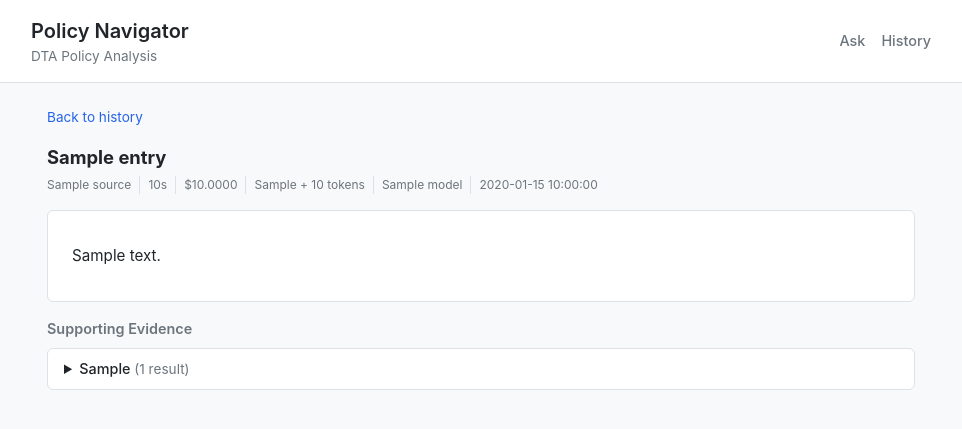
After one commit to klmn800/regulatory-knowledgebase, a FastAPI app: template ui/templates/history_detail.html in a window 1280 px wide. The commit adds this page. Shown: the top 429 px of the page, without its empty margins (159-1121 px from the left). Run offline with FastAPI, Linux system fonts and the light colour scheme; the template is opened without the code that fills it: most values are stand-ins (such as "Sample title", 1, 10 or a date in 2020); parts of the project's set-up code (start-up, migrations or seed data) failed here and were passed over.

Commit message:
Add search history, copy-to-clipboard, and nav header
Phase 4 — Search History:
- ui/history.py: SQLite persistence (data/search_history.db)
- Every synthesis result auto-saved with question, sources, answer,
  evidence summary, tokens, cost, duration
- /history page with full table (clickable rows)
- /history/{id} detail page with full answer + evidence
- Nav header with Ask/History links

Phase 5 — Export + Polish:
- Copy answer to clipboard button on answer card
- Ctrl+Enter keyboard shortcut to submit
- app.js for client-side interactions
- History table, detail page, sidebar styling
- Deep analysis badge on history entries

Co-Authored-By: Claude Opus 4.6 (1M context) <noreply@anthropic.com>

```diff
--- a/ui/app.py
+++ b/ui/app.py
@@ -24,14 +24,16 @@ from fastapi.staticfiles import StaticFiles
 from fastapi.templating import Jinja2Templates
 
 from ui.search import SOURCES, DEFAULT_SOURCE, init_clients, do_search
+from ui.history import init_db, save_search, get_recent, get_by_id
 from agents.synthesis import run_synthesis
 
 
 @asynccontextmanager
 async def lifespan(app: FastAPI):
-    """Initialize search clients on startup."""
+    """Initialize search clients and database on startup."""
     print("Initializing search clients...")
     init_clients()
+    init_db()
     print(f"Ready — {len(SOURCES)} sources loaded.")
     yield
 
@@ -93,6 +95,16 @@ async def ask(
         deep=deep,
     )
 
+    # Save to history
+    await asyncio.to_thread(
+        save_search,
+        question=question,
+        sources=sources,
+        program_filter=program_filter,
+        deep=deep,
+        result=result,
+    )
+
     return templates.TemplateResponse(
         request,
         "partials/answer.html",
@@ -103,6 +115,43 @@ async def ask(
         },
     )
 
+
+# ============================================================
+# HISTORY
+# ============================================================
+
+@app.get("/history", response_class=HTMLResponse)
+async def history_page(request: Request):
+    """Full history page."""
+    searches = await asyncio.to_thread(get_recent, 50)
+    return templates.TemplateResponse(
+        request, "history.html", {"searches": searches}
+    )
+
+
+@app.get("/history/recent", response_class=HTMLResponse)
+async def history_recent(request: Request):
+    """Recent searches partial for sidebar."""
+    searches = await asyncio.to_thread(get_recent, 10)
+    return templates.TemplateResponse(
+        request, "partials/history_list.html", {"searches": searches}
+    )
+
+
+@app.get("/history/{search_id}", response_class=HTMLResponse)
+async def history_detail(request: Request, search_id: int):
+    """View a past search result."""
+    entry = await asyncio.to_thread(get_by_id, search_id)
+    if not entry:
+        return HTMLResponse("<p>Search not found.</p>", status_code=404)
+    return templates.TemplateResponse(
+        request, "history_detail.html", {"entry": entry}
+    )
+
+
+# ============================================================
+# RAW SEARCH (power users)
+# ============================================================
 
 @app.post("/search", response_class=HTMLResponse)
 async def search(
--- /dev/null
+++ b/ui/static/app.js
@@ -0,0 +1,26 @@
+/* Policy Navigator — minimal client-side JS */
+
+/* Copy answer text to clipboard */
+function copyAnswer() {
+    var body = document.querySelector('.answer-body');
+    if (!body) return;
+    navigator.clipboard.writeText(body.innerText).then(function() {
+        var btn = document.querySelector('.copy-btn');
+        if (btn) {
+            var orig = btn.textContent;
+            btn.textContent = 'Copied!';
+            setTimeout(function() { btn.textContent = orig; }, 1500);
+        }
+    });
+}
+
+/* Ctrl+Enter to submit */
+document.addEventListener('keydown', function(e) {
+    if ((e.ctrlKey || e.metaKey) && e.key === 'Enter') {
+        var form = document.querySelector('.ask-form');
+        if (form) {
+            form.dispatchEvent(new Event('submit', { bubbles: true, cancelable: true }));
+            htmx.trigger(form, 'submit');
+        }
+    }
+});
--- a/ui/static/style.css
+++ b/ui/static/style.css
@@ -47,6 +47,14 @@ header {
     padding: 1rem 2rem;
 }
 
+.header-row {
+    display: flex;
+    justify-content: space-between;
+    align-items: center;
+    max-width: var(--max-width);
+    margin: 0 auto;
+}
+
 header h1 {
     font-size: 1.25rem;
     font-weight: 600;
@@ -55,6 +63,22 @@ header h1 {
 header .subtitle {
     font-size: 0.85rem;
     color: var(--color-text-muted);
+}
+
+header nav {
+    display: flex;
+    gap: 1rem;
+}
+
+header nav a {
+    font-size: 0.9rem;
+    color: var(--color-text-muted);
+    text-decoration: none;
+    font-weight: 500;
+}
+
+header nav a:hover {
+    color: var(--color-primary);
 }
 
 main {
@@ -275,6 +299,22 @@ main {
     color: var(--color-text-muted);
 }
 
+.copy-btn {
+    background: none;
+    border: 1px solid var(--color-border);
+    border-radius: 4px;
+    padding: 0.1rem 0.5rem;
+    font-size: 0.75rem;
+    color: var(--color-text-muted);
+    cursor: pointer;
+    margin-left: auto;
+}
+
+.copy-btn:hover {
+    border-color: var(--color-primary);
+    color: var(--color-primary);
+}
+
 /* Evidence section */
 .evidence-section {
     margin-top: 0.5rem;
@@ -408,3 +448,137 @@ main {
 .no-results p {
     font-size: 0.95rem;
 }
+
+/* History */
+.history-page-header {
+    display: flex;
+    justify-content: space-between;
+    align-items: center;
+    margin-bottom: 1rem;
+}
+
+.history-page-header h2 {
+    font-size: 1.1rem;
+}
+
+.back-link {
+    font-size: 0.85rem;
+    color: var(--color-primary);
+    text-decoration: none;
+}
+
+.back-link:hover {
+    text-decoration: underline;
+}
+
+.history-table {
+    width: 100%;
+    border-collapse: collapse;
+    font-size: 0.85rem;
+}
+
+.history-table th {
+    text-align: left;
+    padding: 0.5rem 0.75rem;
+    border-bottom: 2px solid var(--color-border);
+    color: var(--color-text-muted);
+    font-weight: 600;
+    font-size: 0.8rem;
+}
+
+.history-table td {
+    padding: 0.5rem 0.75rem;
+    border-bottom: 1px solid var(--color-border);
+}
+
+.history-row {
+    cursor: pointer;
+}
+
+.history-row:hover {
+    background: var(--color-bg);
+}
+
+.history-q {
+    max-width: 400px;
+}
+
+.deep-badge {
+    display: inline-block;
+    font-size: 0.65rem;
+    font-weight: 600;
+    text-transform: uppercase;
+    padding: 0.1rem 0.35rem;
+    border-radius: 3px;
+    background: var(--color-primary);
+    color: white;
+    margin-left: 0.3rem;
+    vertical-align: middle;
+}
+
+.history-empty {
+    text-align: center;
+    padding: 2rem;
+    color: var(--color-text-muted);
+}
+
+.history-empty a {
+    color: var(--color-primary);
+}
+
+/* History sidebar */
+.history-list {
+    display: flex;
+    flex-direction: column;
+    gap: 0.25rem;
+}
+
+.history-item {
+    display: block;
+    padding: 0.4rem 0.6rem;
+    border-radius: 4px;
+    text-decoration: none;
+    color: var(--color-text);
+}
+
+.history-item:hover {
+    background: var(--color-bg);
+}
+
+.history-question {
+    display: block;
+    font-size: 0.85rem;
+    font-weight: 500;
+}
+
+.history-meta {
+    font-size: 0.7rem;
+    color: var(--color-text-muted);
+}
+
+/* History detail */
+.detail-question {
+    margin-bottom: 1rem;
+}
+
+.detail-question h2 {
+    font-size: 1.15rem;
+    margin-bottom: 0.3rem;
+}
+
+.detail-meta {
+    display: flex;
+    flex-wrap: wrap;
+    gap: 0.5rem;
+    font-size: 0.75rem;
+    color: var(--color-text-muted);
+}
+
+.detail-meta span {
+    padding-right: 0.5rem;
+    border-right: 1px solid var(--color-border);
+}
+
+.detail-meta span:last-child {
+    border-right: none;
+}
--- a/ui/templates/base.html
+++ b/ui/templates/base.html
@@ -6,11 +6,20 @@
     <title>Policy Navigator</title>
     <link rel="stylesheet" href="/static/style.css">
     <script src="https://unpkg.com/htmx.org@2.0.4"></script>
+    <script src="/static/app.js" defer></script>
 </head>
 <body>
     <header>
-        <h1>Policy Navigator</h1>
-        <p class="subtitle">DTA Policy Analysis</p>
+        <div class="header-row">
+            <div>
+                <h1>Policy Navigator</h1>
+                <p class="subtitle">DTA Policy Analysis</p>
+            </div>
+            <nav>
+                <a href="/">Ask</a>
+                <a href="/history">History</a>
+            </nav>
+        </div>
     </header>
     <main>
         {% block content %}{% endblock %}
--- /dev/null
+++ b/ui/templates/history_detail.html
@@ -0,0 +1,63 @@
+{% extends "base.html" %}
+
+{% block content %}
+<div class="history-detail">
+    <div class="history-page-header">
+        <a href="/history" class="back-link">Back to history</a>
+    </div>
+
+    <div class="detail-question">
+        <h2>{{ entry.question }}</h2>
+        <div class="detail-meta">
+            <span>{{ entry.sources|join(', ') }}</span>
+            {% if entry.deep %}<span class="deep-badge">deep</span>{% endif %}
+            <span>{{ entry.duration_seconds|round(1) }}s</span>
+            <span>${{ '%.4f'|format(entry.cost) }}</span>
+            <span>{{ entry.input_tokens }} + {{ entry.output_tokens }} tokens</span>
+            <span>{{ entry.model }}</span>
+            <span>{{ entry.created_at }}</span>
+        </div>
+    </div>
+
+    <div class="answer-card">
+        <div class="answer-body">
+            {{ entry.answer | markdown | safe }}
+        </div>
+    </div>
+
+    {% if entry.evidence %}
+    <div class="evidence-section">
+        <h3 class="evidence-header">Supporting Evidence</h3>
+        {% for source_key, results_list in entry.evidence.items() %}
+        {% if results_list %}
+        <details class="evidence-source">
+            <summary>
+                {{ SOURCES[source_key].label if source_key in SOURCES else source_key }}
+                <span class="evidence-count">({{ results_list|length }} result{{ 's' if results_list|length != 1 }})</span>
+            </summary>
+            <div class="evidence-results">
+                {% for r in results_list %}
+                {% set meta = r.metadata %}
+                {% set score_pct = (r.score * 100)|round|int %}
+                <div class="result-card compact">
+                    <div class="result-header">
+                        <span class="result-score">{{ score_pct }}%</span>
+                        {% if source_key == "olg" %}
+                            <span class="result-context">{{ meta.get("breadcrumb", "") }}</span>
+                        {% elif source_key == "fns" %}
+                            <span class="result-context">FNS {{ meta.get("section_number", "") }}: {{ meta.get("section_title", "") }}</span>
+                        {% elif source_key == "cmr" %}
+                            <span class="result-context">CMR {{ meta.get("section_number", "") }}: {{ meta.get("section_title", "") }}</span>
+                        {% endif %}
+                    </div>
+                    <div class="result-text">{{ r.text_preview }}</div>
+                </div>
+                {% endfor %}
+            </div>
+        </details>
+        {% endif %}
+        {% endfor %}
+    </div>
+    {% endif %}
+</div>
+{% endblock %}
--- a/ui/templates/partials/answer.html
+++ b/ui/templates/partials/answer.html
@@ -8,6 +8,7 @@
             <span>{{ result.input_tokens|int }} + {{ result.output_tokens|int }} tokens</span>
             <span>${{ '%.4f'|format(result.cost) }}</span>
             <span>{{ result.search_queries|length }} search{{ 'es' if result.search_queries|length != 1 }}</span>
+            <button class="copy-btn" onclick="copyAnswer()" title="Copy answer to clipboard">Copy</button>
         </div>
     </div>
 
```
Also changed, not shown: ui/history.py (added, +139 -0 lines), ui/templates/history.html (added, +40 -0 lines), ui/templates/partials/history_list.html (added, +17 -0 lines), 1 other file.
